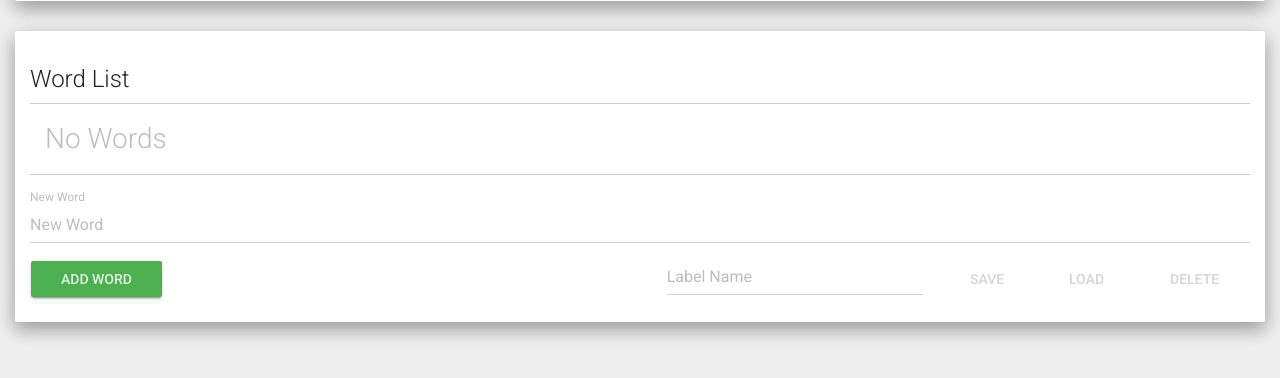
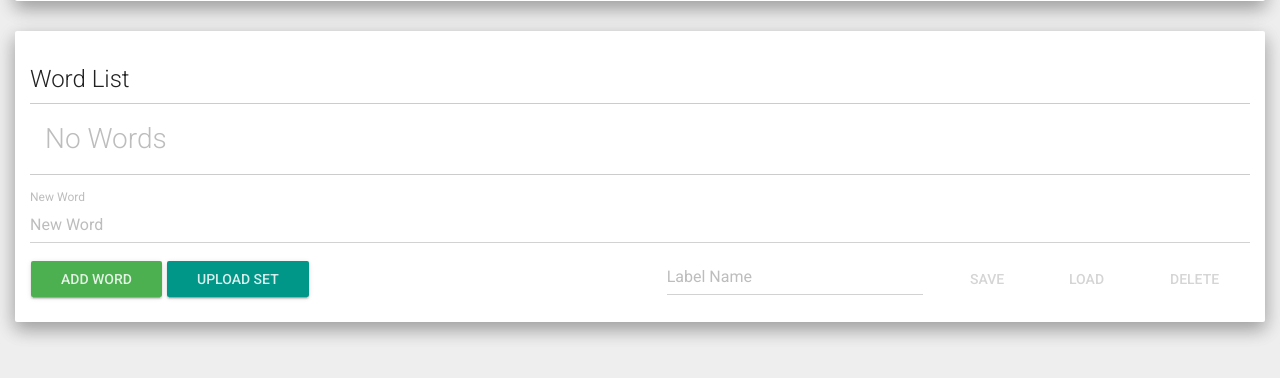
Before and after one commit to ezwang/HackTJ2016, a Flask app: page / in a window 1280 px wide. Shown: the part 296-674 px from the top of the page. Run offline with Flask 2, Linux system fonts and the light colour scheme; some libraries are stand-ins or nearby versions.

Commit message:
add upload set button

```diff
--- a/static/js/index.js
+++ b/static/js/index.js
@@ -62,10 +62,11 @@ $(document).ready(function() {
         $("#load-set, #save-set, #delete-set").prop("disabled", $("#set-label").val().length == 0);
     });
     $.get('/getListOfSets', function(data) {
-      console.log(data.data);
       $('#set-label').autocomplete({source: data.data, delay: 0});
     });
-    //console.log(all_sets);
+    $('#upload-button').click(function(e) {
+      $('#upload').slideDown('fast');
+    });
 });
 function load_random_practice_word() {
     load_practice_word($("#word-list .word-item").eq(Math.floor(Math.random() * $("#word-list .word-item").length)).find(".word-item-text").text());
--- a/templates/index.html
+++ b/templates/index.html
@@ -59,6 +59,9 @@
 {
     display:inline;
 }
+#upload {
+  display: none;
+}
 </style>
 <div class="card">
     <h3>Word Practice</h3>
@@ -73,6 +76,8 @@
         <input type="text" id="new-word" name="new-word" class="form-control" placeholder="New Word" />
     </div>
     <button id="add-word" class="btn btn-raised btn-success">Add Word</button>
+    <button id='upload-button' class='btn btn-raised btn-primary'>Upload Set</button>
+    <input type='file' id='upload'>
     <div style='float:right;'>
       <input type='text' id='set-label' class="form-control" style='width:20vw;box-shadow:none;margin-right:1vw;display:inline' placeholder="Label Name">
       <button id='save-set' class="btn btn-raised btn-success" disabled>Save</button>
```
